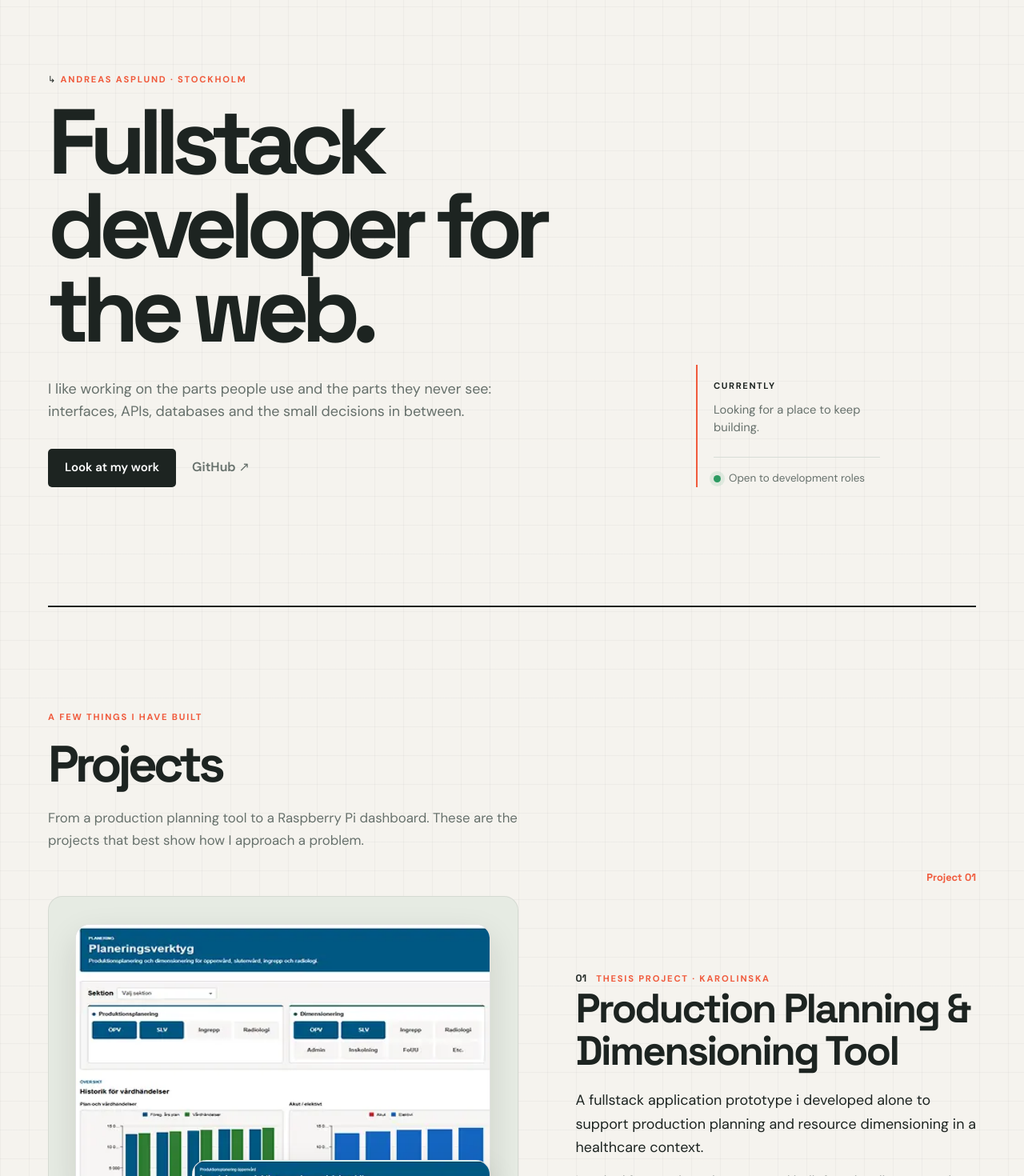
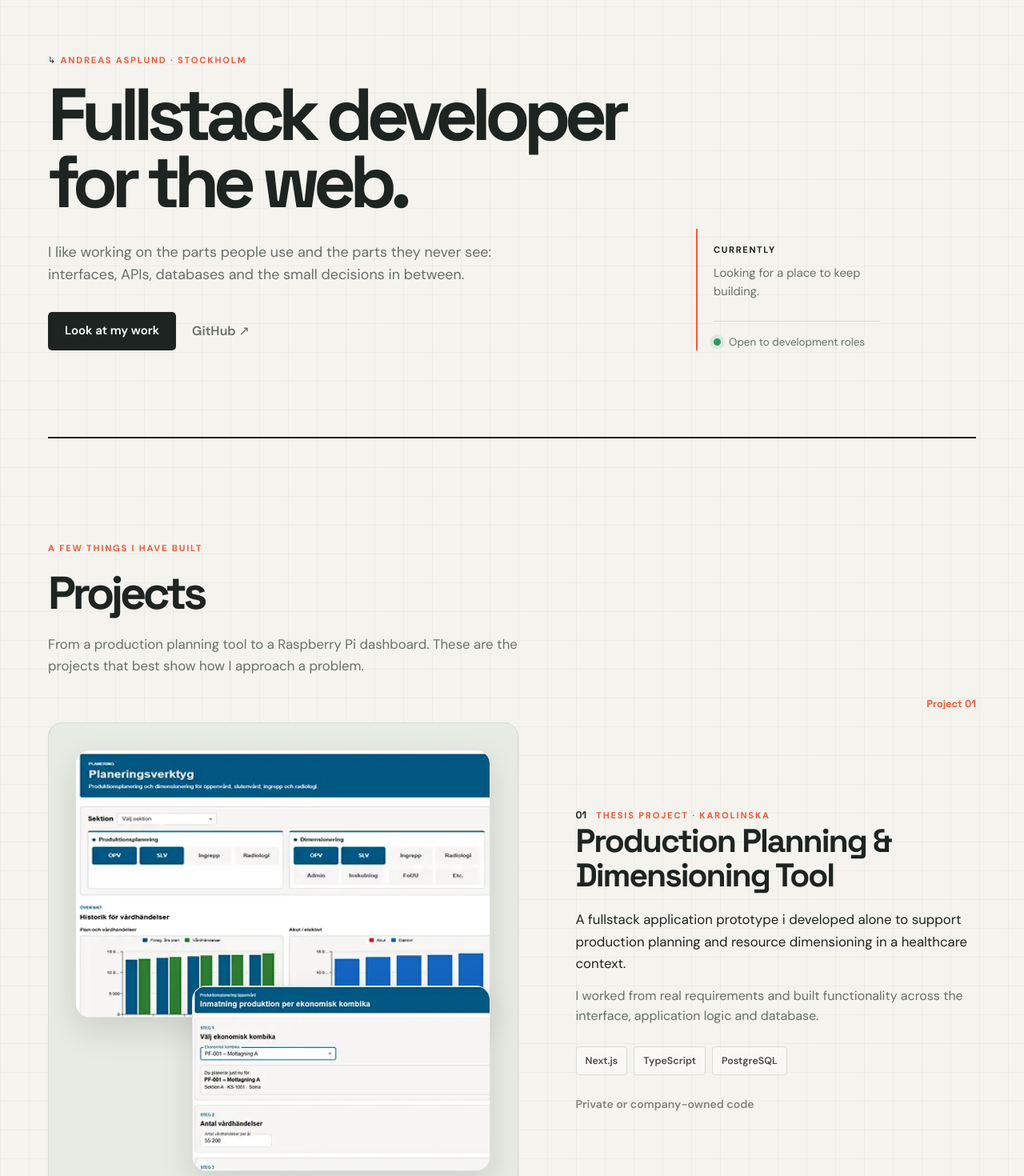
Before and after one commit to Asplund1/portfolio, a React (Vite) app in the folder portfolio/: page / in a window 1280 px wide. Shown: the part 100-1570 px from the top of the page at 80% size. Built offline with nearby package versions, Linux system fonts and the light colour scheme.

Commit message:
ui fixes

```diff
--- a/portfolio/src/index.css
+++ b/portfolio/src/index.css
@@ -99,12 +99,12 @@ main {
 
 .hero {
   max-width: 1040px;
-  min-height: 590px;
+  min-height: 520px;
   display: grid;
   grid-template-columns: minmax(0, 1fr) 230px;
   align-items: end;
   gap: 80px;
-  padding: 112px 0 148px;
+  padding: 88px 0 108px;
 }
 
 .eyebrow {
@@ -119,7 +119,7 @@ main {
 .hero h1 {
   max-width: none;
   font-family: "Space Grotesk", sans-serif;
-  font-size: clamp(4rem, 9vw, 8.6rem);
+  font-size: clamp(3.8rem, 7.2vw, 7rem);
   line-height: 0.91;
   letter-spacing: -0.085em;
   max-width: 800px;
@@ -236,7 +236,7 @@ main {
 .about h2,
 .contact h2 {
   font-family: "Space Grotesk", sans-serif;
-  font-size: clamp(2.6rem, 5vw, 5rem);
+  font-size: clamp(2.4rem, 4.5vw, 4.2rem);
   line-height: 1.03;
   letter-spacing: -0.075em;
 }
@@ -290,7 +290,7 @@ main {
 }
 
 .project-visual-images {
-  min-height: 420px;
+  min-height: 380px;
   padding: clamp(22px, 3vw, 38px);
 }
 
@@ -413,7 +413,7 @@ main {
 
 .project-details h3 {
   font-family: "Space Grotesk", sans-serif;
-  font-size: clamp(2rem, 4vw, 3.4rem);
+  font-size: clamp(1.9rem, 3.2vw, 2.9rem);
   line-height: 1.05;
   letter-spacing: -0.05em;
 }
@@ -421,7 +421,7 @@ main {
 .project-summary {
   margin-top: 20px;
   color: var(--text);
-  font-size: 1.12rem;
+  font-size: 1.05rem;
 }
 
 .project-contribution {
@@ -543,7 +543,7 @@ main {
 
 .experience-description {
   color: var(--muted);
-  font-size: 1.02rem;
+  font-size: 1rem;
 }
 
 .skill-grid {
@@ -584,7 +584,7 @@ main {
 .about-copy {
   padding-top: 34px;
   color: var(--muted);
-  font-size: 1.08rem;
+  font-size: 1rem;
 }
 
 .about-copy p + p {
@@ -605,6 +605,8 @@ main {
 
 .contact > p {
   color: #b7b7b7;
+  max-width: 560px;
+  line-height: 1.55;
 }
 
 .contact-links {
@@ -837,7 +839,7 @@ main {
     min-height: auto;
     grid-template-columns: 1fr;
     gap: 52px;
-    padding: 78px 0 84px;
+    padding: 70px 0 82px;
   }
 
   .hero-aside {
@@ -845,7 +847,7 @@ main {
   }
 
   .hero h1 {
-    font-size: clamp(2.7rem, 12vw, 3.8rem);
+    font-size: clamp(2.7rem, 12vw, 3.7rem);
     line-height: 1.03;
   }
 
@@ -877,7 +879,7 @@ main {
   }
 
   .project-visual-images {
-    min-height: auto;
+    min-height: 0;
   }
 
   .project-image-stack {
--- a/portfolio/src/project-previews.css
+++ b/portfolio/src/project-previews.css
@@ -2,7 +2,7 @@
    This file only overrides the image preview layout from index.css. */
 
 .project-visual-images {
-  min-height: 560px;
+  min-height: 480px;
   padding: clamp(18px, 2.6vw, 34px);
 }
 
@@ -45,7 +45,7 @@
 
 @media (max-width: 900px) {
   .project-visual-images {
-    min-height: 480px;
+    min-height: 410px;
   }
 
   .project-preview:first-child img {
```
